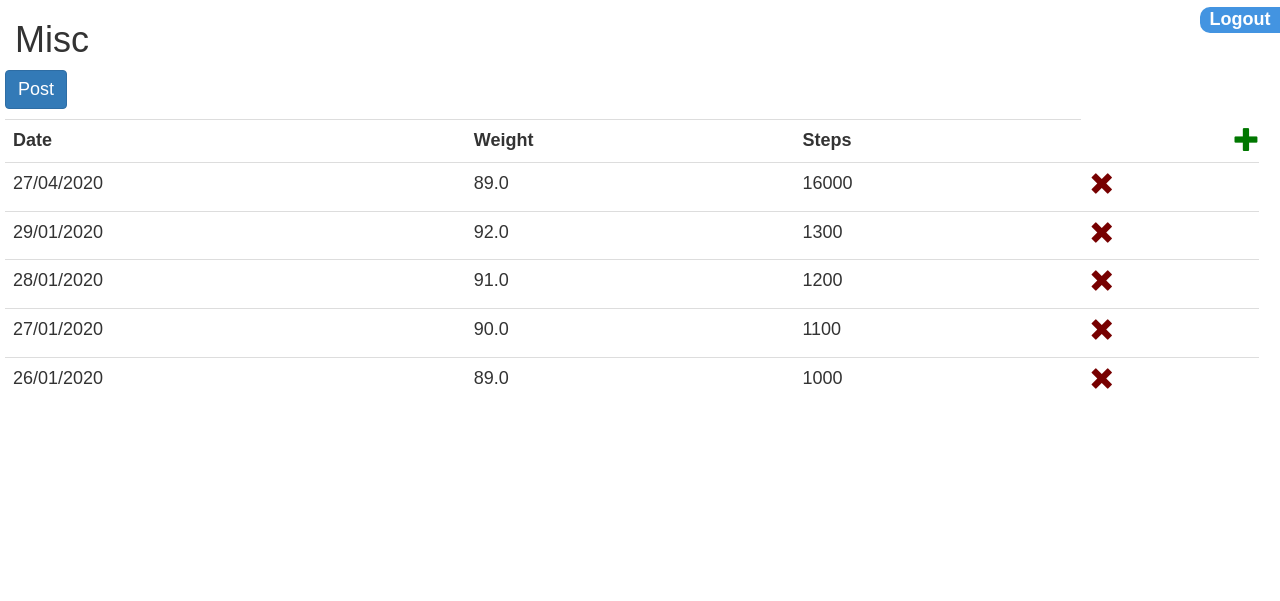
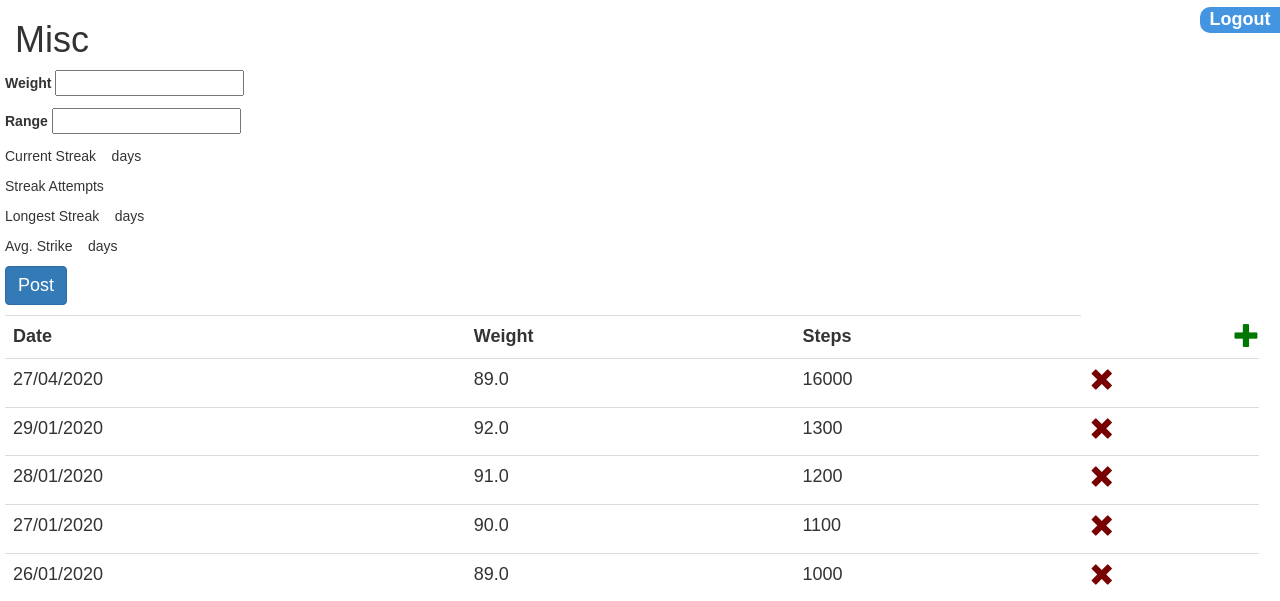
Before and after one commit to gwillig/foodwatch, a Flask app: page /misc in a window 1280 px wide. Shown: the top 601 px of the page. Run offline with Flask 2, Linux system fonts and the light colour scheme; data comes from the database, SQL or seed files in the repository; both versions use the stored data as it was after the commit; parts of the project's set-up code (start-up, migrations or seed data) failed here and were passed over; some libraries are stand-ins or nearby versions.

Commit message:
MOD| misc.html| Add the html design for the function streak

```diff
--- a/foodwatch/templates/misc.html
+++ b/foodwatch/templates/misc.html
@@ -62,6 +62,22 @@
 {% include "header.html" %}
 <div class="main">
   <h1>Misc</h1>
+  <div id="div_streak">
+  <p>
+    <label for="input_weight">Weight</label>
+    <input id="input_weight" type="text">
+  </p>
+  <p>
+  <label for="weight_range">Range</label>
+  <input id="weight_range" type="text">
+  </p>
+
+  <p id="current_streak">Current Streak&nbsp; <span></span>&nbsp; days</p>
+  <p id="streak_attemps">Streak Attempts<span></span></p>
+  <p id="longest_streak">Longest Streak&nbsp; <span></span>&nbsp; days</p>
+  <p id="avg_strike">Avg. Strike&nbsp; <span></span>&nbsp; days</p>
+
+  </div>
   <button id="export-btn" class="btn btn-primary export_btn">Post</button>
   <p id="msg_db"></p>
   <div id="table" class="table-editable">
```
Also changed, not shown: foodwatch/database.db, foodwatch/database_test.db, 3 other files.
